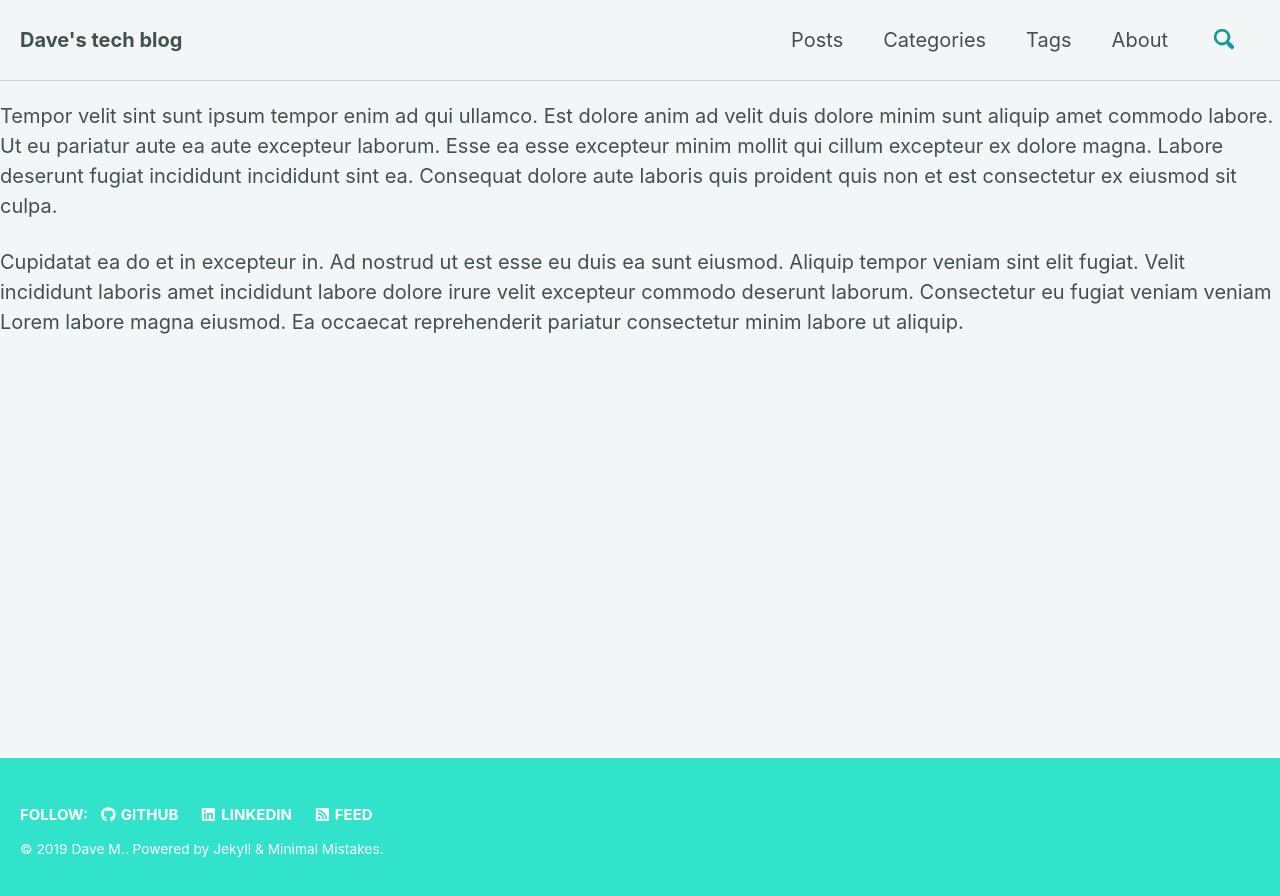
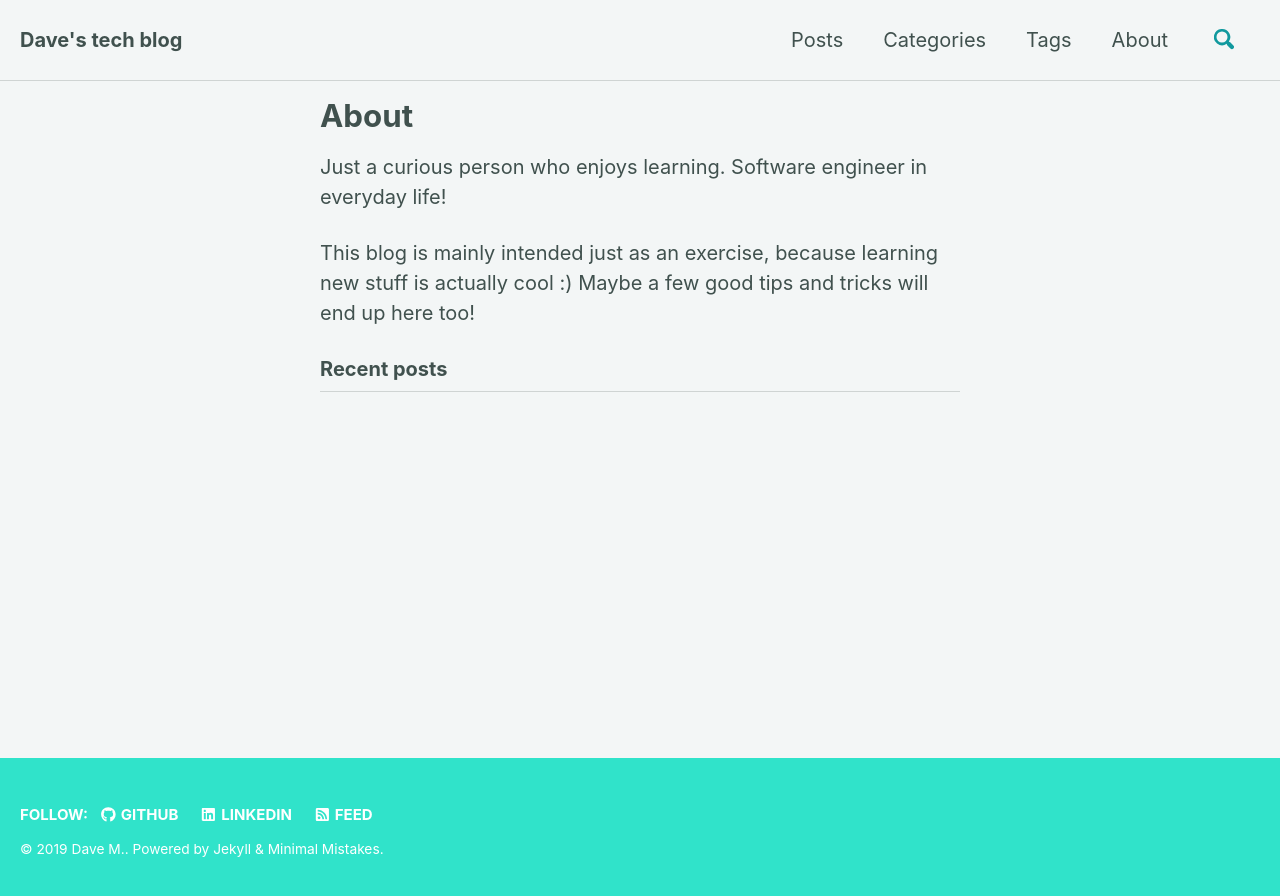
Before and after one commit to dave-man/dave-man.github.io, a Jekyll site: the page built from _pages/about.md, in a window 1280 px wide. Shown: the top 896 px of the page. Built offline with Jekyll 4.4.1, drawn with Linux system fonts in a browser that asks for light colours; cached includes are drawn as plain includes; nearby versions of some CDN libraries; our own code applies the rules of GitHub Pages for plain Markdown files.

Commit message:
modify about md file

```diff
--- a/_layouts/home.html
+++ b/_layouts/home.html
@@ -7,7 +7,7 @@ layout: archive
 <h3 class="archive__subtitle">{{ site.data.ui-text[site.locale].recent_posts | default: "Recent Posts" }}</h3>
 
 {% for post in paginator.posts %}
-  {% include archive-single.html %}
+{% include archive-single.html %}
 {% endfor %}
 
 {% include paginator.html %}
--- a/_pages/about.md
+++ b/_pages/about.md
@@ -1,8 +1,10 @@
 ---
 permalink: /about/
 title: "About"
+layout: home
 ---
 
-Tempor velit sint sunt ipsum tempor enim ad qui ullamco. Est dolore anim ad velit duis dolore minim sunt aliquip amet commodo labore. Ut eu pariatur aute ea aute excepteur laborum. Esse ea esse excepteur minim mollit qui cillum excepteur ex dolore magna. Labore deserunt fugiat incididunt incididunt sint ea. Consequat dolore aute laboris quis proident quis non et est consectetur ex eiusmod sit culpa.
+Just a curious person who enjoys learning. Software engineer in everyday life!
 
-Cupidatat ea do et in excepteur in. Ad nostrud ut est esse eu duis ea sunt eiusmod. Aliquip tempor veniam sint elit fugiat. Velit incididunt laboris amet incididunt labore dolore irure velit excepteur commodo deserunt laborum. Consectetur eu fugiat veniam veniam Lorem labore magna eiusmod. Ea occaecat reprehenderit pariatur consectetur minim labore ut aliquip.
+This blog is mainly intended just as an exercise, because learning new stuff is actually cool :)
+Maybe a few good tips and tricks will end up here too!
```
